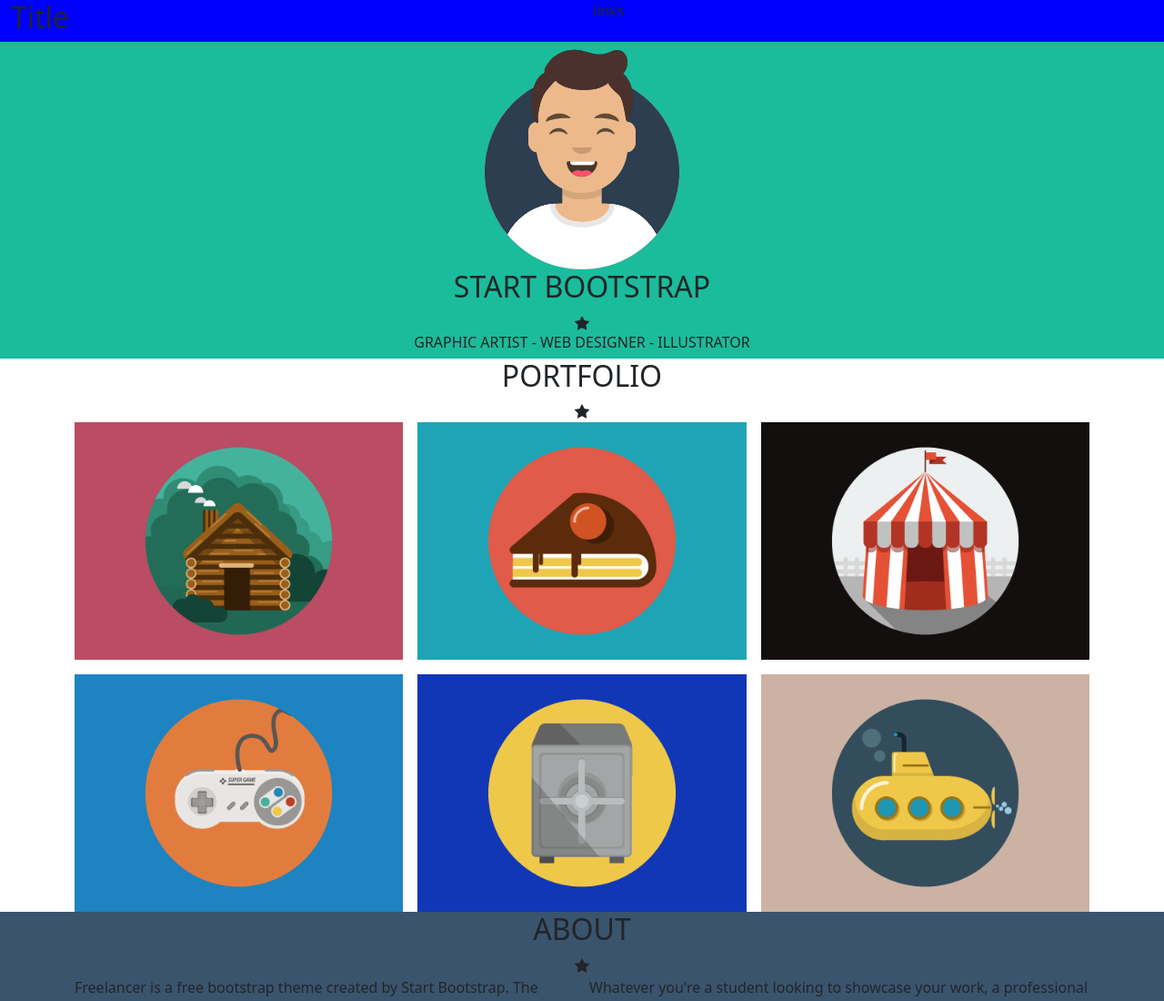
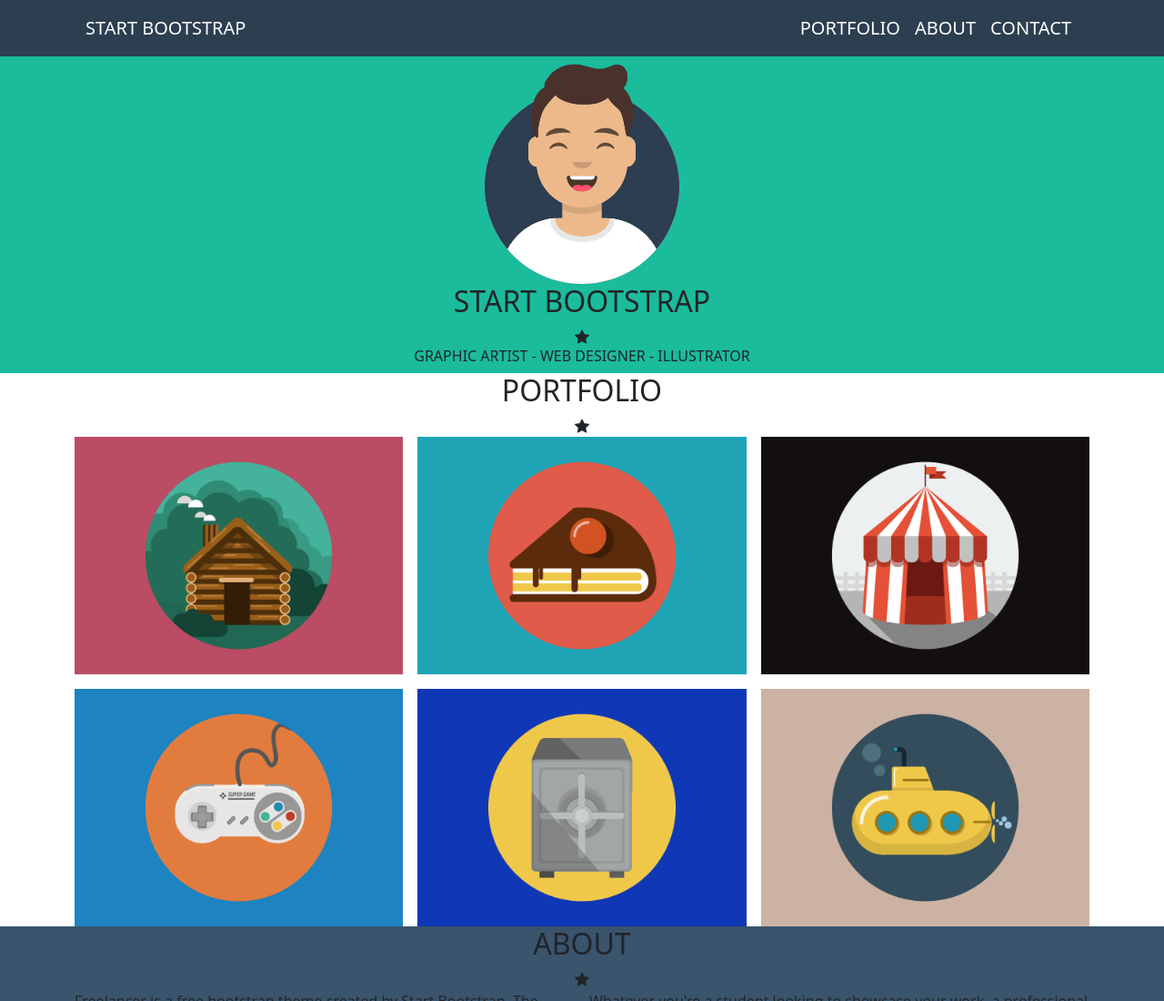
Before and after one commit to IvanTorzoni/html-css-bootstrap-freelancer, a plain HTML site: page index.html in a window 1280 px wide. Shown: the top 1100 px of the page at 91% size. Drawn offline with nearby package versions, Linux system fonts and the light colour scheme.

Commit message:
feat: added navbar to header

```diff
--- a/index.html
+++ b/index.html
@@ -26,18 +26,46 @@
         <!-- container big for media queries -->
         <div class="ms_container_big">
             <!-- header container -->
-            <div class="container-fluid">
-                <div class="row">
-                    <div class="col-10 col-md-6 col-lg-6 ms_bg_blue">
-                        <h2>Title</h2>
+            <div class="container">
+                <!-- nav bar -->
+                <nav class="navbar navbar-expand-md bg-trasparent" data-bs-theme="dark">
+                    <!-- navbar container -->
+                    <div class="container-fluid">
+                        <!-- Logo -->
+                        <a class="navbar-brand" href="#">START BOOTSTRAP</a>
+                        <!-- /Logo -->
+
+                        <!-- Hamburger button -->
+                        <button class="navbar-toggler" type="button" data-bs-toggle="collapse"
+                            data-bs-target="#navbarSupportedContent" aria-controls="navbarSupportedContent"
+                            aria-expanded="false" aria-label="Toggle navigation">
+                            <span class="navbar-toggler-icon"></span>
+                        </button>
+                        <!-- /Hamburger button -->
+
+                        <!-- Collapse action on click of hamburger menu -->
+                        <div class="collapse navbar-collapse" id="navbarSupportedContent">
+                            <!-- list of links -->
+                            <ul class="navbar-nav ms-auto mb-lg-0 fs-5">
+                                <li class="nav-item">
+                                    <a class="nav-link active" aria-current="page" href="#">PORTFOLIO</a>
+                                </li>
+
+                                <li class="nav-item">
+                                    <a class="nav-link active" aria-current="page" href="#">ABOUT</a>
+                                </li>
+
+                                <li class="nav-item">
+                                    <a class="nav-link active" aria-current="page" href="#">CONTACT</a>
+                                </li>
+                            </ul>
+                            <!-- list of links -->
+                        </div>
+                        <!-- Collapse action on click of hamburger menu -->
                     </div>
-                    <div class="d-none col-md-6 col-lg-6 d-md-block ms_bg_blue">
-                        <span>links</span>
-                    </div>
-                    <div class="col-2 d-md-none ms_bg_blue">
-                        <span>btn</span>
-                    </div>
-                </div>
+                    <!-- /navbar container -->
+                </nav>
+                <!-- nav bar -->
             </div>
             <!-- header container -->
         </div>
@@ -102,10 +130,14 @@
                 <div class="container">
                     <div class="row g-3">
                         <div class="col-12 col-md-6 col-lg-6">
-                            Freelancer is a free bootstrap theme created by Start Bootstrap. The download includes the complete source files including HTML, CSS and Javascript as well as optional LESS stylesheets for easy customization
+                            Freelancer is a free bootstrap theme created by Start Bootstrap. The download includes the
+                            complete source files including HTML, CSS and Javascript as well as optional LESS
+                            stylesheets for easy customization
                         </div>
                         <div class="col-12 col-md-6 col-lg-6">
-                            Whatever you're a student looking to showcase your work, a professional looking to attract clients, or a graphic artist looking to share your project, this template is perfect starting point
+                            Whatever you're a student looking to showcase your work, a professional looking to attract
+                            clients, or a graphic artist looking to share your project, this template is perfect
+                            starting point
                         </div>
                     </div>
                 </div>
@@ -121,7 +153,9 @@
             <div class="ms_container_small flex-col align-items-center">
                 <h2>CONTACT ME</h2>
                 <i class="bi bi-star-fill"></i>
-                <p>Lorem ipsum dolor sit, amet consectetur adipisicing elit. Lorem ipsum dolor sit, amet consectetur adipisicing elit. Hic at maxime eos, officia animi nulla cupiditate modi deserunt possimus minus explicabo, consequatur quibusdam! Hic animi illo enim, minus quasi obcaecati.</p>
+                <p>Lorem ipsum dolor sit, amet consectetur adipisicing elit. Lorem ipsum dolor sit, amet consectetur
+                    adipisicing elit. Hic at maxime eos, officia animi nulla cupiditate modi deserunt possimus minus
+                    explicabo, consequatur quibusdam! Hic animi illo enim, minus quasi obcaecati.</p>
                 <button>SEND</button>
             </div>
             <!-- /container small for media queries -->
@@ -135,13 +169,19 @@
                 <div class="container">
                     <div class="row g-3">
                         <div class="col-12 col-md-4 col-lg-4">
-                            Lorem ipsum dolor, sit amet consectetur adipisicing elit. Assumenda, omnis nihil at quia commodi error provident quasi. Sit eum iure doloribus beatae? Alias quas repudiandae perspiciatis accusamus inventore nemo perferendis.
+                            Lorem ipsum dolor, sit amet consectetur adipisicing elit. Assumenda, omnis nihil at quia
+                            commodi error provident quasi. Sit eum iure doloribus beatae? Alias quas repudiandae
+                            perspiciatis accusamus inventore nemo perferendis.
                         </div>
                         <div class="col-12 col-md-4 col-lg-4">
-                            Lorem ipsum dolor, sit amet consectetur adipisicing elit. Assumenda, omnis nihil at quia commodi error provident quasi. Sit eum iure doloribus beatae? Alias quas repudiandae perspiciatis accusamus inventore nemo perferendis.
+                            Lorem ipsum dolor, sit amet consectetur adipisicing elit. Assumenda, omnis nihil at quia
+                            commodi error provident quasi. Sit eum iure doloribus beatae? Alias quas repudiandae
+                            perspiciatis accusamus inventore nemo perferendis.
                         </div>
                         <div class="col-12 col-md-4 col-lg-4">
-                            Lorem ipsum dolor, sit amet consectetur adipisicing elit. Assumenda, omnis nihil at quia commodi error provident quasi. Sit eum iure doloribus beatae? Alias quas repudiandae perspiciatis accusamus inventore nemo perferendis.
+                            Lorem ipsum dolor, sit amet consectetur adipisicing elit. Assumenda, omnis nihil at quia
+                            commodi error provident quasi. Sit eum iure doloribus beatae? Alias quas repudiandae
+                            perspiciatis accusamus inventore nemo perferendis.
                         </div>
                     </div>
                 </div>
@@ -158,6 +198,11 @@
         </div>
     </footer>
     <!-- /footer -->
+
+    <!-- JS script for bootstrap -->
+    <script src="https://cdn.jsdelivr.net/npm/bootstrap@5.3.3/dist/js/bootstrap.bundle.min.js"
+        integrity="sha384-YvpcrYf0tY3lHB60NNkmXc5s9fDVZLESaAA55NDzOxhy9GkcIdslK1eN7N6jIeHz"
+        crossorigin="anonymous"></script>
 </body>
 
 </html>
```
